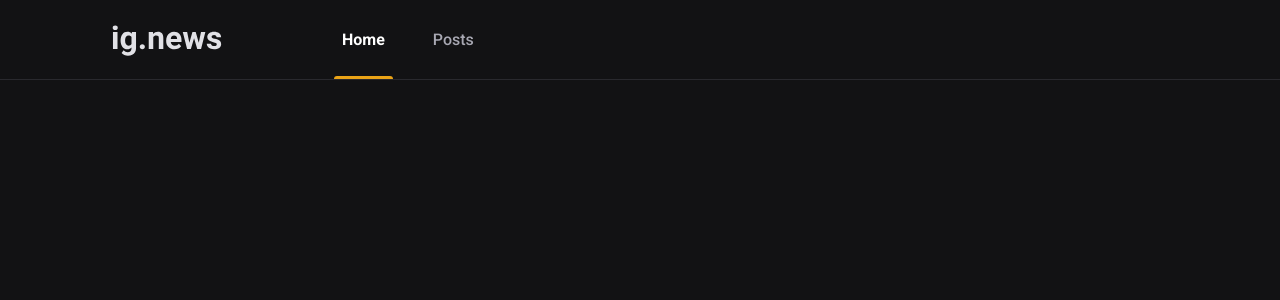
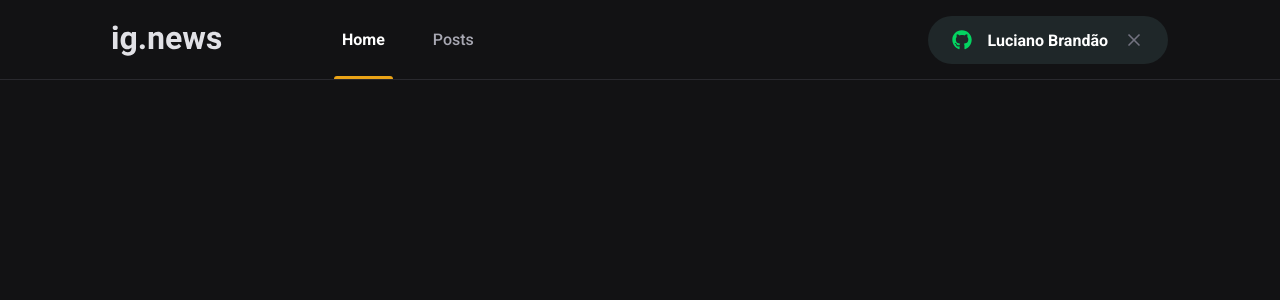
Before and after one commit to lucianobs1/ignews, a Next.js app: page / in a window 1280 px wide. Shown: the top 300 px of the page. Built offline with nearby package versions, Linux system fonts and the light colour scheme.

Commit message:
added component SignInButton in Header

```diff
--- a/package.json
+++ b/package.json
@@ -11,7 +11,8 @@
   "dependencies": {
     "next": "12.1.5",
     "react": "18.0.0",
-    "react-dom": "18.0.0"
+    "react-dom": "18.0.0",
+    "react-icons": "^4.3.1"
   },
   "devDependencies": {
     "@types/node": "^17.0.25",
--- a/src/components/Header/index.tsx
+++ b/src/components/Header/index.tsx
@@ -1,3 +1,4 @@
+import { SignInButton } from '../SignInButton';
 import styles from './styles.module.scss';
 
 export function Header() {
@@ -9,6 +10,8 @@ export function Header() {
           <a className={styles.active}>Home</a>
           <a>Posts</a>
         </nav>
+
+        <SignInButton />
       </div>
     </header>
   );
--- a/src/components/Header/styles.module.scss
+++ b/src/components/Header/styles.module.scss
@@ -51,4 +51,8 @@
       }
     }
   }
+
+  button {
+    margin-left: auto;
+  }
 }
```
Also changed, not shown: 1 other file (tests, documents, lock files or other folders).
